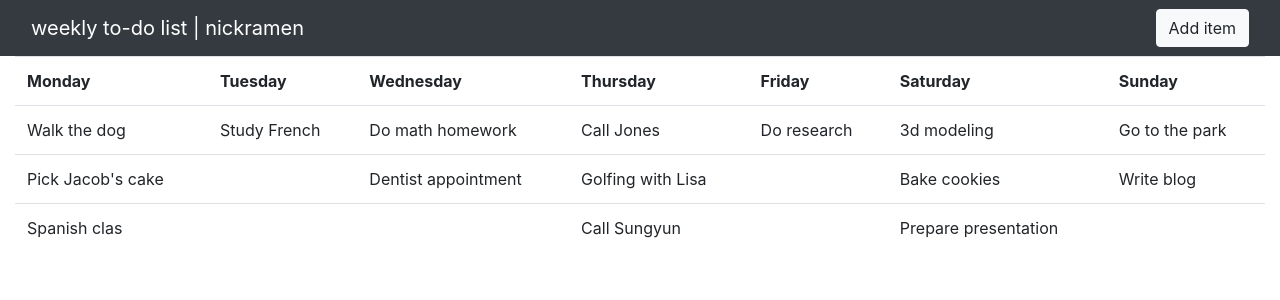
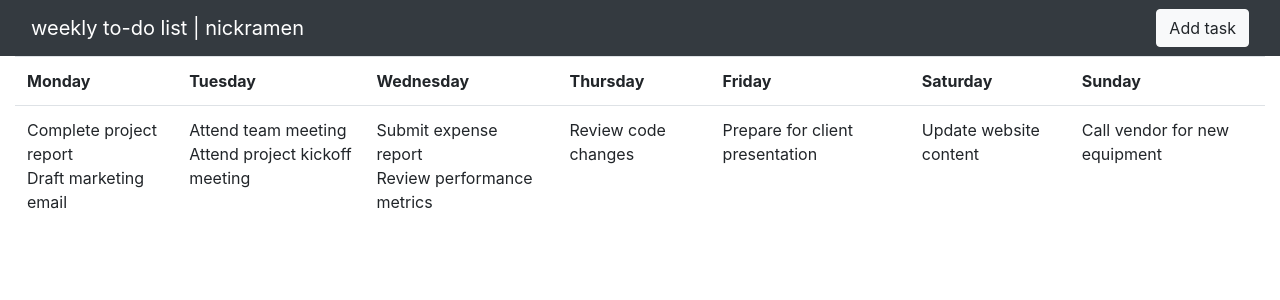
Before and after one commit to nickramen/todo-app, a Flask app: page /index in a window 1280 px wide. Shown: the top 300 px of the page. Run offline with Flask 2, Linux system fonts and the light colour scheme; data comes from the database, SQL or seed files in the repository.

Commit message:
Fetch days and tasks from db

```diff
--- a/app/app.py
+++ b/app/app.py
@@ -4,15 +4,27 @@ import sqlite3
 app = Flask(__name__,template_folder='template')
 
 @app.route('/index',methods=['GET'])
-def get_table():
+def get_initial_data():
     # make the database connection and cursor object
     myConnection = sqlite3.connect("../db/src/database/mydb.sqlite3")
     cursor = myConnection.cursor()
-    # fetch the table data
-    result = cursor.execute('SELECT id, description FROM tbDays')
-    return render_template('index.html', days=result.fetchall())
-    # return render_template('index.html')
-    # return 'Hello world'
+
+    # Fetch all the days and tasks from the database
+    cursor.execute('SELECT day_id, day_description FROM tbDays')
+    days = cursor.fetchall()
+
+    cursor.execute('SELECT task_id, task_description, day_id FROM tbTasks')
+    tasks = cursor.fetchall()
+
+    # Create a dictionary that maps each day ID to a list of tasks
+    tasks_by_day = {day[0]: [] for day in days}
+    for task in tasks:
+        tasks_by_day[task[2]].append((task[0], task[1]))
+
+    # Pass the days and tasks, along with the dictionary to the HTML template
+    return render_template('index.html', days=days, tasks=tasks, tasks_by_day=tasks_by_day)
+    #return tasks_by_day
+
 
 if __name__ == "__main__":
     app.run(host="0.0.0.0", debug=True)
--- a/app/template/index.html
+++ b/app/template/index.html
@@ -18,7 +18,7 @@
             <button class="navbar-toggler" type="button" data-bs-toggle="collapse" data-bs-target="#navbarSupportedContent" aria-controls="navbarSupportedContent" aria-expanded="false" aria-label="Toggle navigation">
                 <span class="navbar-toggler-icon"></span>
             </button>
-            <button type="button" class="btn btn-light" data-toggle="modal" data-target="#exampleModal" data-whatever="@mdo">Add item</button>
+            <button type="button" class="btn btn-light" data-toggle="modal" data-target="#exampleModal">Add task</button>
             </div>
         </nav>
 
@@ -26,12 +26,26 @@
             <table class="table">
                 <thead>
                     <tr>
-                    {% for row in days %}
-                        <td><b>{{ row[1] }}</b></td>
+                    {% for day in days %}
+                        <td><b>{{ day[1] }}</b></td>
                     {% endfor %}
                     </tr>
                 </thead>
                 <tbody>
+
+                    <tr>
+                        {% for day in days %}
+                        <td>
+                            {% for task in tasks_by_day[day[0]] %}
+                            {{ task[1] }}<br>
+                            {% endfor %}
+                        </td>
+                        {% endfor %}
+                    </tr>
+
+                </tbody>
+
+                <!-- <tbody>
                     <tr>
                         <td>Walk the dog</td>
                         <td>Study French</td>
@@ -59,7 +73,7 @@
                         <td>Prepare presentation</td>
                         <td></td>
                     </tr>
-                </tbody>
+                </tbody> -->
             </table>
         </div>
 
@@ -68,7 +82,7 @@
         <div class="modal-dialog" role="document">
             <div class="modal-content">
             <div class="modal-header">
-                <h5 class="modal-title" id="exampleModalLabel">New item</h5>
+                <h5 class="modal-title" id="exampleModalLabel">New task</h5>
                 <button type="button" class="close" data-dismiss="modal" aria-label="Close">
                 <span aria-hidden="true">&times;</span>
                 </button>
@@ -85,14 +99,14 @@
                     </select>
                 </div>
                 <div class="form-group">
-                    <label for="message-text" class="col-form-label">Item description:</label>
-                    <input type="text" class="form-control" id="item-description">
+                    <label for="message-text" class="col-form-label">Task description:</label>
+                    <input type="text" class="form-control" id="task-description">
                 </div>
                 </form>
             </div>
             <div class="modal-footer">
                 <button type="button" class="btn btn-secondary" data-dismiss="modal">Close</button>
-                <button type="button" class="btn btn-primary">Add new item</button>
+                <button type="button" class="btn btn-primary">Add new task</button>
             </div>
             </div>
         </div>
```
Also changed, not shown: db/src/initial_data.py (+30 -8 lines), steps.txt (+9 -3 lines), db/src/database/mydb.sqlite3.
